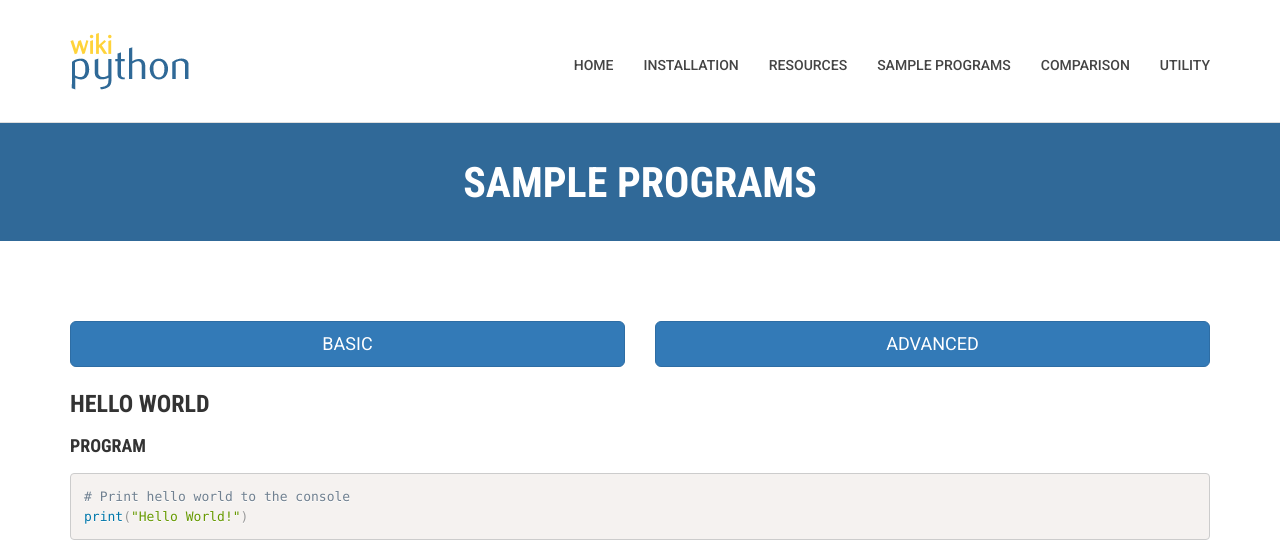
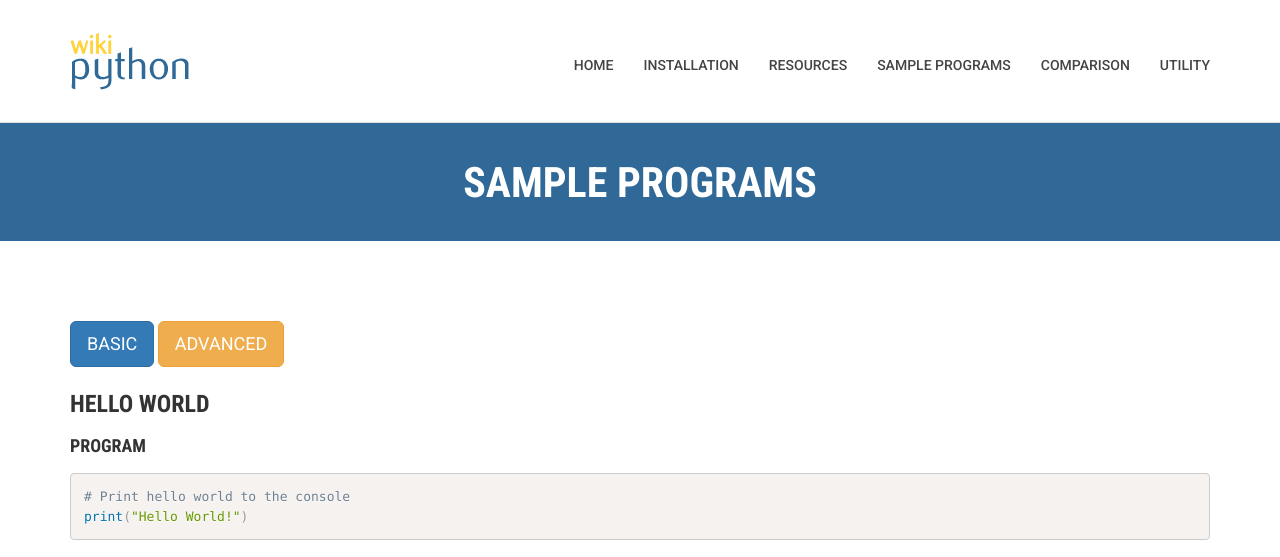
Before and after one commit to nabilrhman/WikiPython, a PHP site: page /sample.php in a window 1280 px wide. Shown: the top 557 px of the page. Run offline with PHP 8.4, Linux system fonts and the light colour scheme; some web fonts are replaced.

Commit message:
Fixes the buttons' color and positions on the sample page (sample.php).

```diff
--- a/sample.php
+++ b/sample.php
@@ -70,17 +70,15 @@
     <div class="container">
         <div class="row" style="margin-bottom: 24px !important;">
             <div class="col-md-6">
-                <a href="sample.php#basic"><button type="button" class="btn btn-primary btn-lg btn-block">BASIC</button></a>
-            </div>
-            <div class="col-md-6">
-                <a href="sample.php#advanced"><button type="button" class="btn btn-primary btn-lg btn-block">ADVANCED</button></a>
+                <a href="sample.php#basic"><button type="button" class="btn btn-primary btn-lg">BASIC</button></a>
+                <a href="sample.php#advanced"><button type="button" class="btn btn-warning btn-lg">ADVANCED</button></a>
             </div>
         </div>
 
-        <div class="row">
+        <div class="row" id="basic">
             <div class="col-md-12">
                 <div class="block">
-                    <h3 class="subtitle wow fadeInUp" id="basic" data-wow-delay=".3s" data-wow-duration="500ms">
+                    <h3 class="subtitle wow fadeInUp" data-wow-delay=".3s" data-wow-duration="500ms">
                         Hello World
                     </h3>
                     <h4 class="subtitle wow fadeInUp" data-wow-delay=".3s" data-wow-duration="500ms">
```
